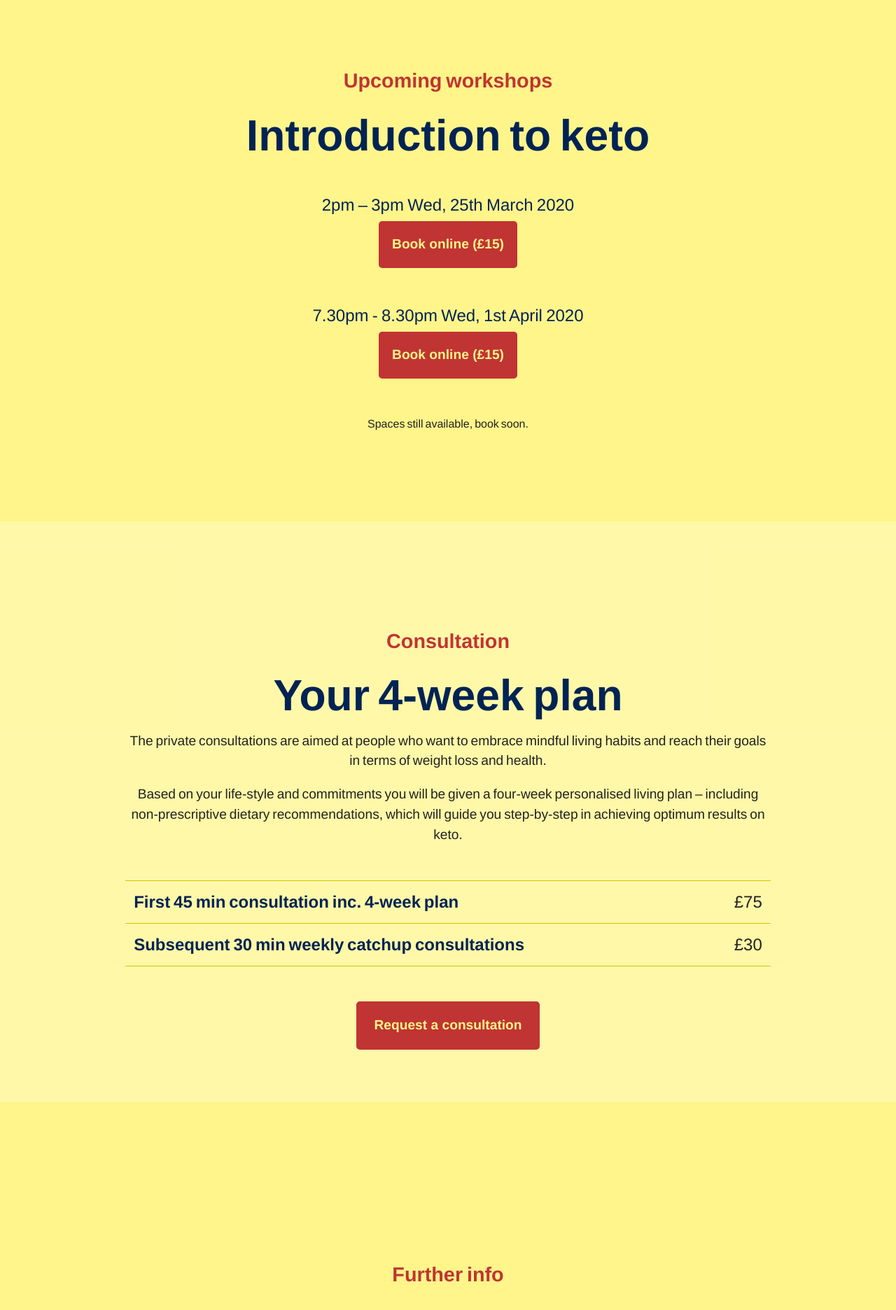
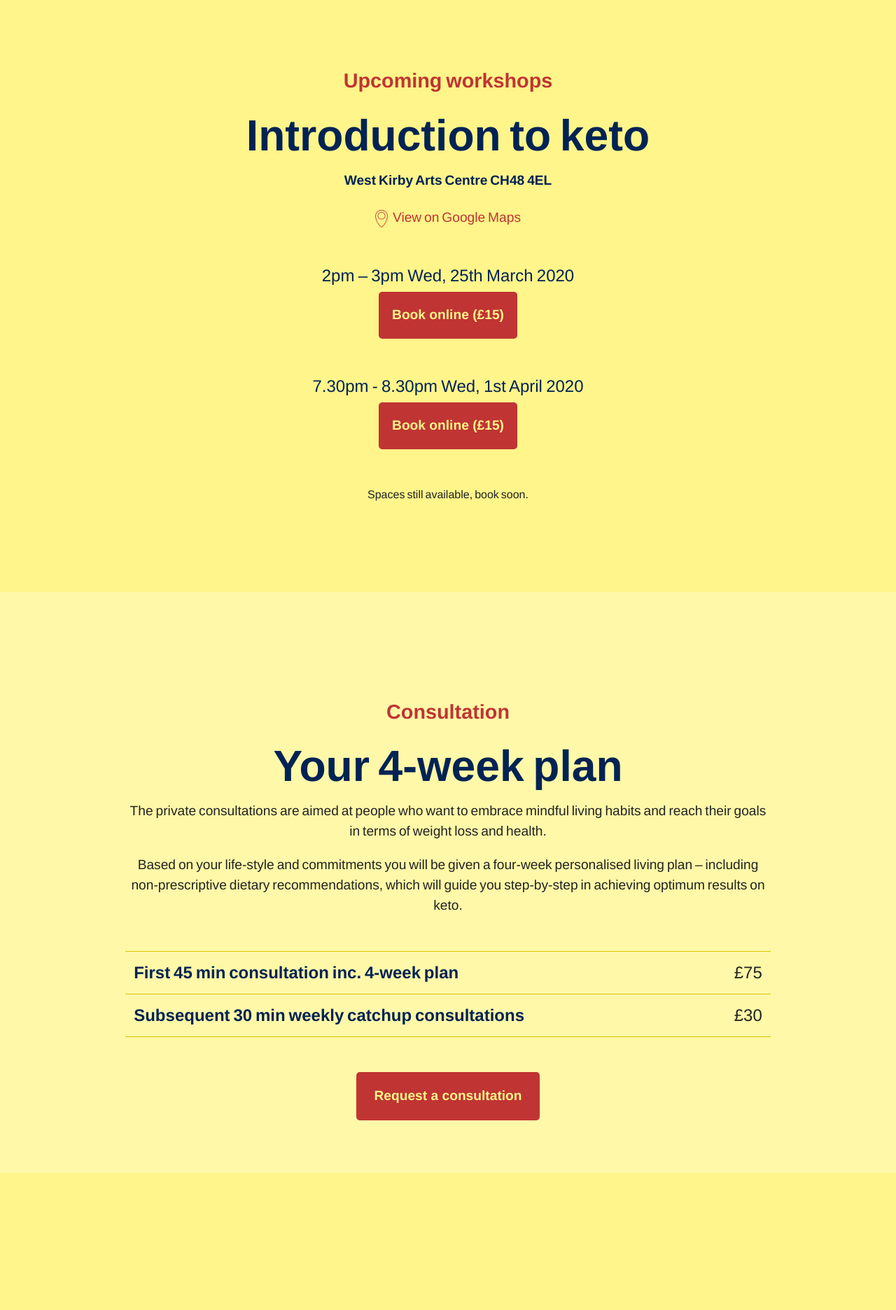
Before and after one commit to martincf/ketolifecoach, a Jekyll site: the page built from index.md, in a window 1280 px wide. Shown: the part 3028-4900 px from the top of the page at 70% size. Built offline with Jekyll 4.4.1, drawn with Linux system fonts in a browser that asks for light colours; some web fonts are replaced.

Commit message:
Fixed workshop venue and added Google Maps link

```diff
--- a/_data/events.yml
+++ b/_data/events.yml
@@ -1,6 +1,7 @@
 event:
   title: Introduction to keto
-  place: West Kirby Arts Centre CH48 4EH
+  place: West Kirby Arts Centre CH48 4EL
+  maplink: https://goo.gl/maps/XzW6UxYxHHJs7qcX6
   price: 15
   dates:
     - date: "Wed, 25th March 2020"
--- a/_includes/event.html
+++ b/_includes/event.html
@@ -1,5 +1,6 @@
   <h3 class="section--title">{{ site.data.events.event.title }}</h3>
-  <p class="event--place"> {{ item.place }} </p>
+  <p class="event--place"> {{ site.data.events.event.place }} </p>
+  <p class="event--maplink"><a href="{{ site.data.events.event.maplink }}">View on Google Maps</a></p>
 {% for item in site.data.events.event.dates %}
   <p class="event--date">
     <em>{{ item.time }} {{ item.date }} </em>
--- a/_sass/_events.scss
+++ b/_sass/_events.scss
@@ -31,6 +31,24 @@
     font-size: .85em;
   }
 }
+.event--maplink a {
+  color: $brandcolor5;
+  &:hover {
+    color: darken($brandcolor5,20%);
+  }
+}
+.event--maplink a:before {
+  content: " ";
+  position: relative;
+  z-index: -1;
+  left: 0;
+  top: .4em;
+  display: inline-block;
+  min-width: 25px;
+  min-height: 25px;
+  background: transparent url(/assets/images/icon--maplink.png) 0 0 no-repeat;
+  background-size: contain;
+}
 .event-book {
   margin: 25px 0;
 }
```
Also changed, not shown: assets/images/icon--maplink.png (added), assets/images/icon--maplink@2x.png (added), 5 other files.
